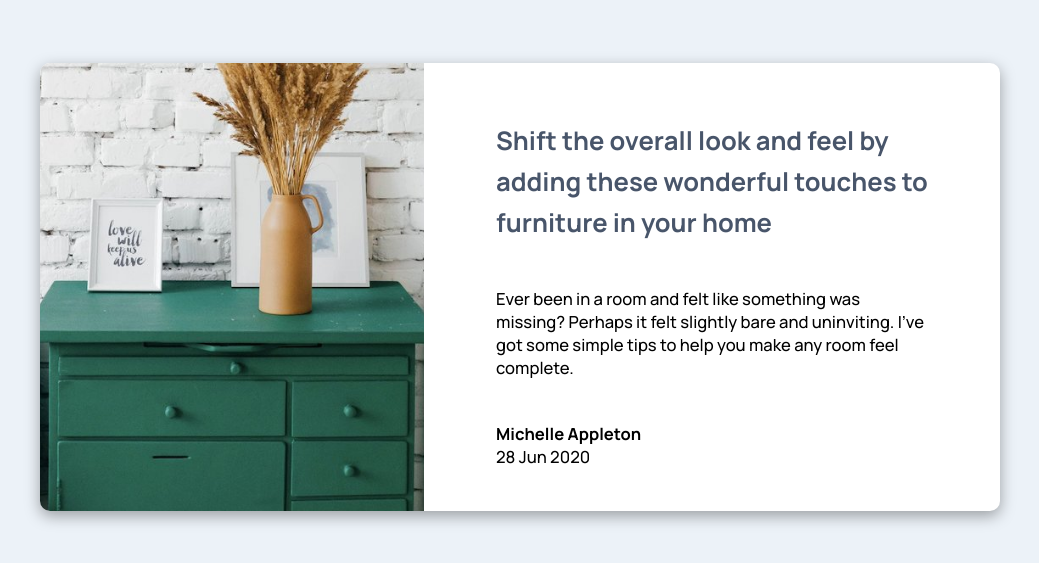
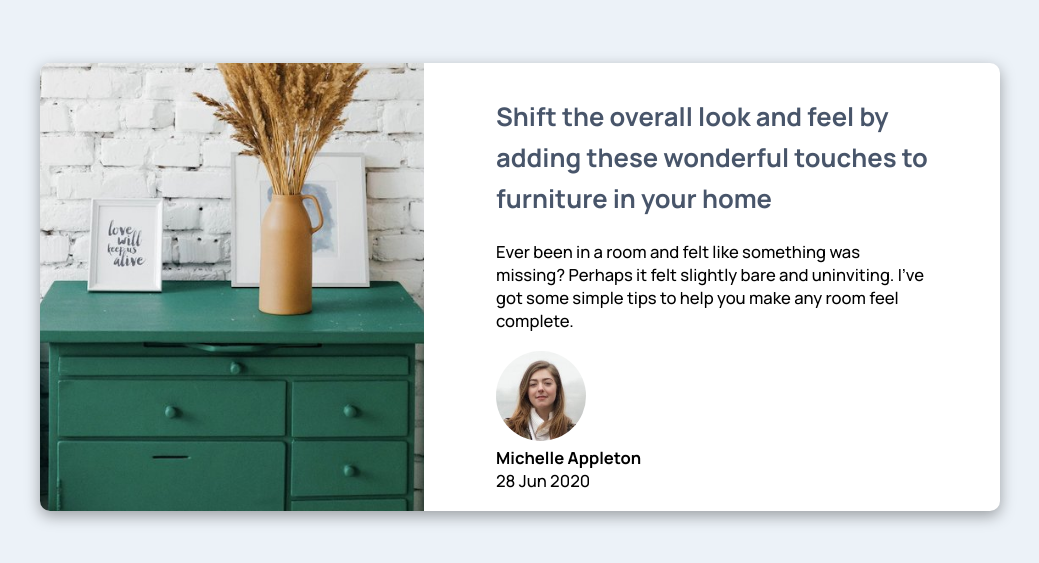
Before and after one commit to mauger1998/social-share-article, a plain HTML site: page index.html in a window 1280 px wide. Shown: the part 113-676 px from the top of the page, without its empty margins (120-1159 px from the left). Drawn offline with Linux system fonts and the light colour scheme.

Commit message:
Add image and make round

```diff
--- a/index.html
+++ b/index.html
@@ -30,6 +30,7 @@
         to help you make any room feel complete.
       </p>
       <div class="name-date">
+        <img src="images/avatar-michelle.jpg" alt="">
         <p class="name"> Michelle Appleton </p>
         <p>28 Jun 2020</p>
       </div>
--- a/style.css
+++ b/style.css
@@ -62,3 +62,7 @@ body {
 .name {
     font-weight: 700;
 }
+div > img {
+    width:7vw;
+    border-radius:100%;
+}
```
